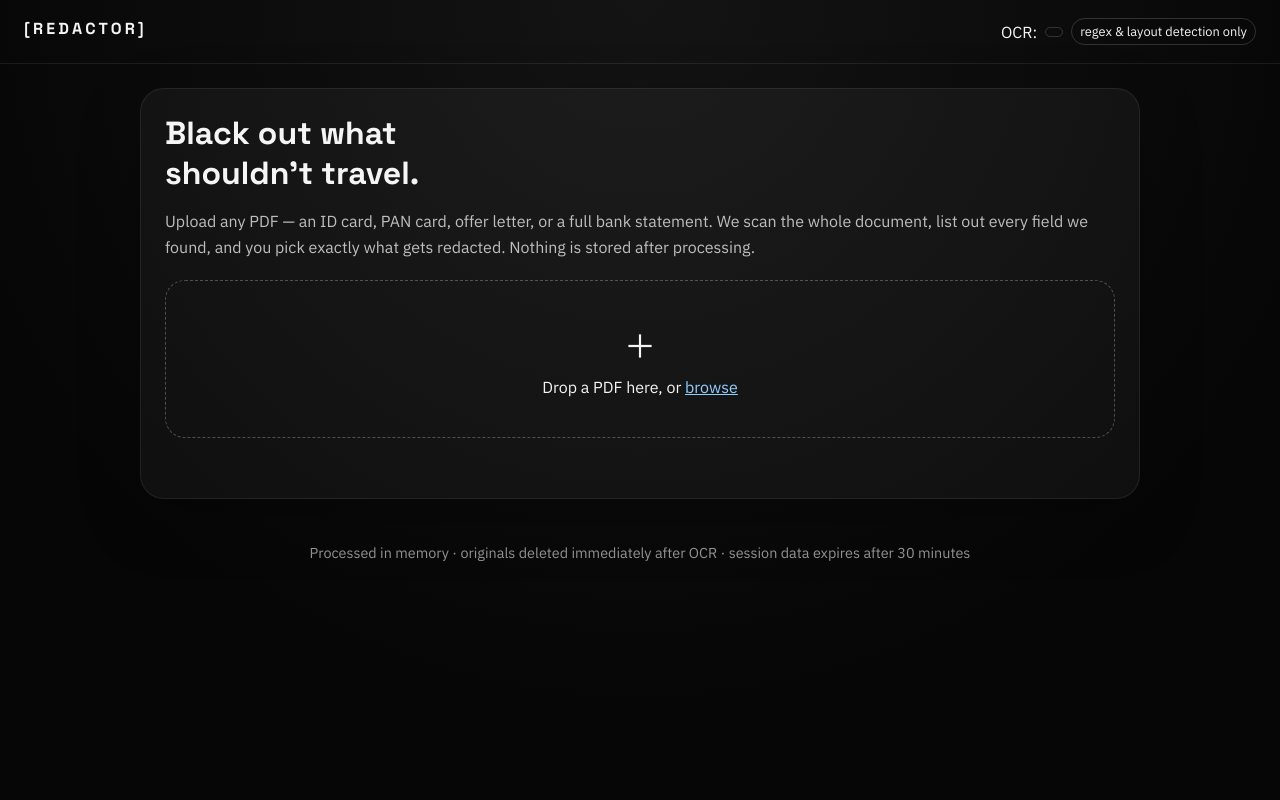
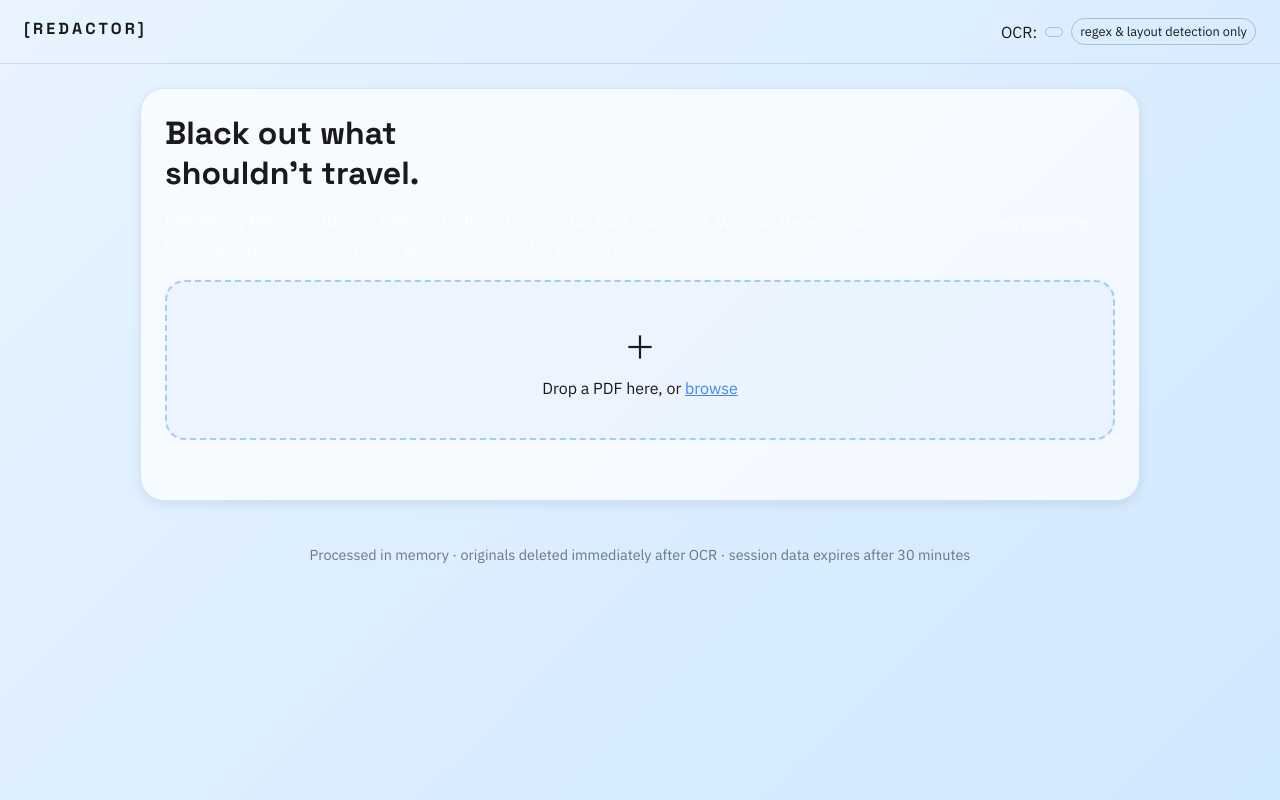
Before and after one commit to aayaan1999/masking-app-poc, a Flask app: template templates/index.html in a window 1280 px wide. Run offline with Flask 3, Linux system fonts and the light colour scheme; the template is opened without the code that fills it, so the values that code supplies are empty.

Commit message:
Fix error and BG color

```diff
--- a/engine/gcc_ids.py
+++ b/engine/gcc_ids.py
@@ -44,7 +44,7 @@
 def detect_emirates_id(words, lines, page, img_w, img_h, counter):
     out, seen = [], set()
     for i, w in enumerate(words):
-        if EMIRATES_ID.search(w["text"]) and w["conf"] > 15:
+        if EMIRATES_ID.search(w["text"]) and (w["conf"] is not None and w["conf"] > 15):
             out.append({
                 "id": counter.next(), "field_type": "national_id_uae",
                 "display_label": "Emirates ID Number", "category": "identity",
@@ -68,7 +68,7 @@
             if i in already_claimed or i in seen:
                 continue
             t = words[i]["text"]
-            if any(p.match(t) for p in _AMBIGUOUS_ID_PATTERNS) and words[i]["conf"] > 20:
+            if any(p.match(t) for p in _AMBIGUOUS_ID_PATTERNS) and (words[i]["conf"] is not None and words[i]["conf"] > 20):
                 out.append({
                     "id": counter.next(), "field_type": "national_id",
                     "display_label": "National / Civil ID Number", "category": "identity",
@@ -93,7 +93,7 @@
             if i in already_claimed or i in seen:
                 continue
             t = words[i]["text"]
-            if (PASSPORT_ALNUM.match(t) or PASSPORT_NUMERIC.match(t)) and words[i]["conf"] > 20:
+            if (PASSPORT_ALNUM.match(t) or PASSPORT_NUMERIC.match(t)) and (words[i]["conf"] is not None and words[i]["conf"] > 20):
                 out.append({
                     "id": counter.next(), "field_type": "passport_number",
                     "display_label": "Passport Number", "category": "identity",
--- a/engine/ner.py
+++ b/engine/ner.py
@@ -70,7 +70,7 @@
         # models can't read, e.g. Arabic without an Arabic pack
         # installed) — feeding that into an English NER model tends to
         # produce nonsense "entities" rather than real ones, so skip it.
-        confs = [words[i]["conf"] for i in line["word_idxs"] if words[i]["conf"] >= 0]
+        confs = [words[i]["conf"] for i in line["word_idxs"] if words[i]["conf"] is not None and words[i]["conf"] >= 0]
         if confs and (sum(confs) / len(confs)) < 50:
             continue
 
--- a/engine/ocr.py
+++ b/engine/ocr.py
@@ -131,11 +131,19 @@
         text = _normalize_digits(text)
         left, top = raw["left"][i], raw["top"][i]
         width, height = raw["width"][i], raw["height"][i]
+        try:
+            conf_val = raw["conf"][i]
+            if conf_val in ("-1", -1, "", None):
+                conf = -1
+            else:
+                conf = int(float(conf_val))
+        except (ValueError, TypeError):
+            conf = -1
         words.append({
             "text": text,
             "left": left, "top": top, "width": width, "height": height,
             "right": left + width, "bottom": top + height,
-            "conf": int(float(raw["conf"][i])) if raw["conf"][i] not in ("-1", -1) else -1,
+            "conf": conf,
         })
 
     clusters = _cluster_into_lines(words)
--- a/static/style.css
+++ b/static/style.css
@@ -1,40 +1,40 @@
 :root {
-  color-scheme: dark;
+  color-scheme: light;
   font-family: 'IBM Plex Sans', sans-serif;
-  background: #060606;
-  color: #f5f5f5;
+  background: #e8f4ff;
+  color: #1a1a1a;
 }
 body {
   margin: 0;
   min-height: 100vh;
-  background: radial-gradient(circle at top, #141414, #060606 70%);
+  background: linear-gradient(135deg, #e8f4ff 0%, #d0e8ff 100%);
 }
-.topbar { display: flex; justify-content: space-between; padding: 18px 24px; border-bottom: 1px solid rgba(255,255,255,0.08); }
+.topbar { display: flex; justify-content: space-between; padding: 18px 24px; border-bottom: 1px solid rgba(0,0,0,0.1); }
 .topbar__mark { font-family: 'Space Grotesk', sans-serif; font-weight: 700; letter-spacing: 0.2em; }
 .topbar__meta { display: flex; gap: 8px; align-items: center; flex-wrap: wrap; }
-.pill { border: 1px solid rgba(255,255,255,0.16); padding: 4px 8px; border-radius: 999px; font-size: 0.8rem; }
-.pill--on { background: rgba(255,255,255,0.12); }
+.pill { border: 1px solid rgba(0,0,0,0.2); padding: 4px 8px; border-radius: 999px; font-size: 0.8rem; }
+.pill--on { background: rgba(66,133,244,0.15); }
 .layout { max-width: 1000px; margin: 0 auto; padding: 24px; }
-.panel { background: rgba(255,255,255,0.04); border: 1px solid rgba(255,255,255,0.08); border-radius: 24px; padding: 24px; box-shadow: 0 20px 60px rgba(0,0,0,0.25); }
+.panel { background: rgba(255,255,255,0.7); border: 1px solid rgba(66,133,244,0.2); border-radius: 24px; padding: 24px; box-shadow: 0 4px 12px rgba(0,0,0,0.08); }
 .headline { font-family: 'Space Grotesk', sans-serif; font-size: 2rem; margin: 0 0 10px; }
 .headline--sm { font-size: 1.4rem; }
 .subhead { color: rgba(255,255,255,0.72); line-height: 1.6; }
-.dropzone { border: 1px dashed rgba(255,255,255,0.26); border-radius: 20px; padding: 40px; text-align: center; cursor: pointer; margin-top: 20px; }
+.dropzone { border: 2px dashed rgba(66,133,244,0.4); border-radius: 20px; padding: 40px; text-align: center; cursor: pointer; margin-top: 20px; background: rgba(66,133,244,0.05); }
 .dropzone__icon { font-size: 2rem; margin-bottom: 10px; }
-.dropzone__browse { color: #8fd0ff; text-decoration: underline; }
-.status { min-height: 24px; margin-top: 12px; color: #cfe7ff; }
-.status--error { color: #ff8d8d; }
+.dropzone__browse { color: #4285f4; text-decoration: underline; }
+.status { min-height: 24px; margin-top: 12px; color: #0056cc; }
+.status--error { color: #d32f2f; }
 .groups { display: grid; gap: 12px; margin-top: 16px; }
-.empty-state { color: rgba(255,255,255,0.72); padding: 14px; border: 1px dashed rgba(255,255,255,0.16); border-radius: 14px; background: rgba(255,255,255,0.03); }
-.group-card { display: flex; gap: 12px; align-items: flex-start; padding: 14px; border: 1px solid rgba(255,255,255,0.1); border-radius: 14px; background: rgba(255,255,255,0.03); }
+.empty-state { color: rgba(0,0,0,0.6); padding: 14px; border: 1px dashed rgba(66,133,244,0.2); border-radius: 14px; background: rgba(66,133,244,0.05); }
+.group-card { display: flex; gap: 12px; align-items: flex-start; padding: 14px; border: 1px solid rgba(66,133,244,0.2); border-radius: 14px; background: rgba(66,133,244,0.08); }
 .group-card__content { flex: 1; }
-.group-card__title { font-weight: 600; margin-bottom: 4px; }
-.group-card__meta, .group-card__samples { color: rgba(255,255,255,0.68); font-size: 0.94rem; }
+.group-card__title { font-weight: 600; margin-bottom: 4px; color: #000; }
+.group-card__meta, .group-card__samples { color: rgba(0,0,0,0.6); font-size: 0.94rem; }
 .instructions { margin-top: 16px; }
 .instructions__legend { display: block; font-size: 0.8rem; font-weight: 700; letter-spacing: 0.2em; margin-bottom: 8px; }
-textarea { width: 100%; min-height: 110px; border-radius: 14px; border: 1px solid rgba(255,255,255,0.16); background: rgba(255,255,255,0.06); color: #fff; padding: 12px; box-sizing: border-box; }
+textarea { width: 100%; min-height: 110px; border-radius: 14px; border: 1px solid rgba(66,133,244,0.3); background: rgba(255,255,255,0.9); color: #000; padding: 12px; box-sizing: border-box; }
 .review-actions { display: flex; gap: 12px; margin-top: 16px; }
 .btn-primary, .btn-secondary { border: 0; padding: 12px 16px; border-radius: 999px; cursor: pointer; font-weight: 600; }
-.btn-primary { background: #f5f5f5; color: #070707; }
-.btn-secondary { background: rgba(255,255,255,0.08); color: #fff; }
-.footer { text-align: center; color: rgba(255,255,255,0.56); padding: 20px; font-size: 0.9rem; }
+.btn-primary { background: #4285f4; color: #fff; }
+.btn-secondary { background: rgba(66,133,244,0.1); color: #0056cc; }
+.footer { text-align: center; color: rgba(0,0,0,0.5); padding: 20px; font-size: 0.9rem; }
```
Also changed, not shown: engine/detectors.py (+10 -10 lines).
